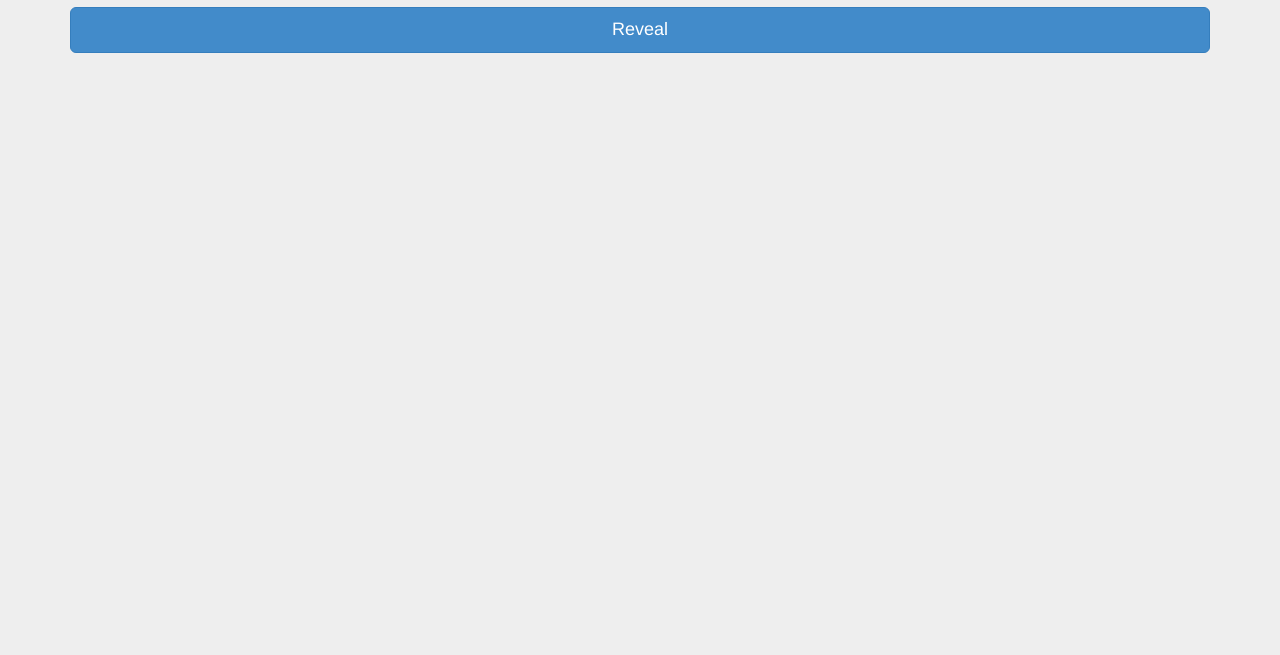
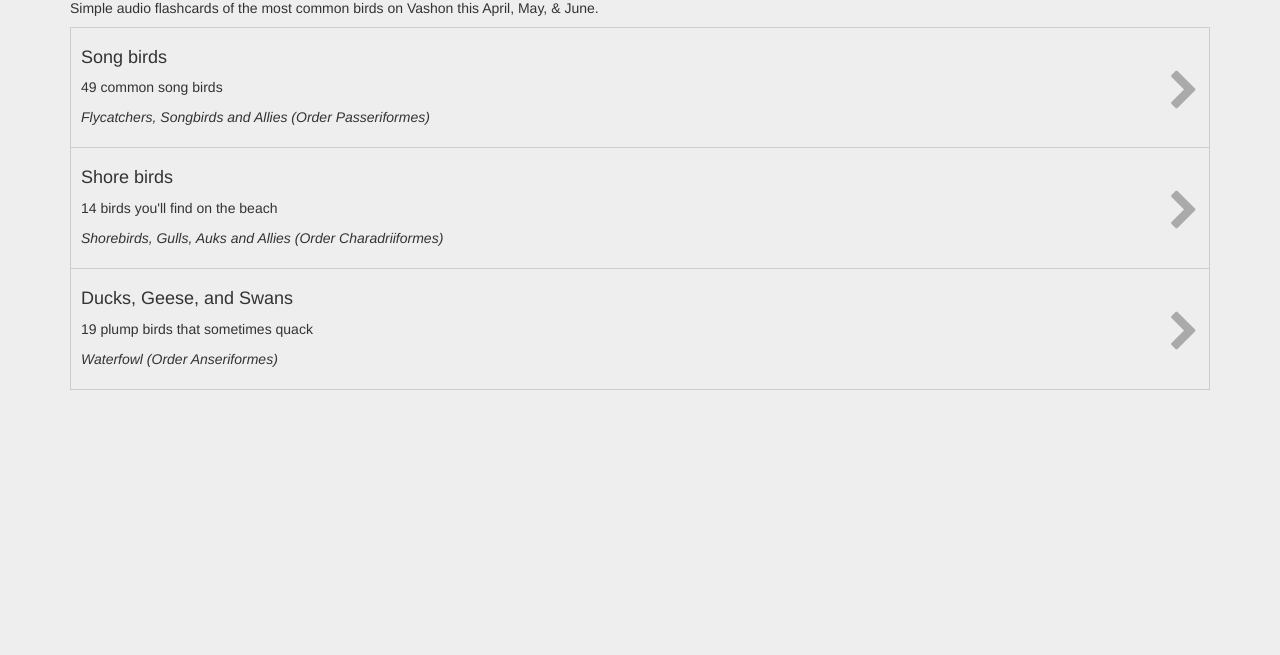
Before and after one commit to marcpare/birdcalls, a plain HTML site: page index.html in a window 1280 px wide. Shown: the part 145-800 px from the top of the page. Drawn offline with nearby package versions, Linux system fonts and the light colour scheme.

Commit message:
main menu and hook up 3 groups

```diff
--- a/index.html
+++ b/index.html
@@ -16,61 +16,58 @@
       <script src="https://oss.maxcdn.com/libs/respond.js/1.4.2/respond.min.js"></script>
     <![endif]-->
 
-      <script>
-
-      var calls = [
-      {
-        name: 'Pine Siskin',
-        song_url: 'http://www.birdweb.org/birdweb/sounds/PISI01.mp3',
-        image_url: 'http://www.birdweb.org/birdweb/images/pisi_rom1_x.jpg'
-      },
-      {
-        name: 'House Sparrow',
-        song_url: 'http://www.birdweb.org/birdweb/sounds/hosp1.mp3',
-        image_url: 'http://www.birdweb.org/birdweb/images/HOSP_m_lb.jpg'
-      },
-      {
-        name: 'American Goldfinch',
-        song_url: 'http://www.birdweb.org/birdweb/sounds/amgo1.mp3',
-        image_url: 'http://www.birdweb.org/birdweb/images/AMGO_tg.jpg'
-      },
-      {
-        name: 'Purple Finch',
-        song_url: 'http://www.birdweb.org/birdweb/sounds/PUFI01.mp3',
-        image_url: 'http://www.birdweb.org/birdweb/images/PUFI_jh.jpg'
-      },
-      {
-        name: 'House Finch',
-        image_url: 'http://www.birdweb.org/birdweb/images/HOFI_ad2_gth.jpg',
-        song_url: 'http://www.birdweb.org/birdweb/sounds/HOFI01.mp3'
-      },
-      {
-        name: 'Brown-headed Cowbird',
-        image_url: 'http://www.birdweb.org/birdweb/images/BHCO_jh.jpg',
-        song_url: 'http://www.birdweb.org/birdweb/sounds/BHCO01.mp3'
-      }
-      ];
-
-      </script>
+    <link href="//netdna.bootstrapcdn.com/font-awesome/4.0.3/css/font-awesome.css" rel="stylesheet">
 
       <style>
       body { padding-top: 20px; background-color: #eee;}
       .btn { margin-bottom: 20px;}
+      .main-menu { margin: 0; padding: 0;}
+      .main-menu-item {
+        cursor: pointer;
+        list-style-type: none;
+        border: 1px solid #ccc;
+        margin-top: -1px;
+        padding: 10px;
+        position: relative;
+      }
+      .main-menu-chevron {
+        position: absolute;
+        top: 35%;
+        right: 10px;
+        color: #aaa;
+      }
       </style>
   </head>
   <body>
     <div class="container" id="js-container"></div>
 
+    <script type="text/template" id="template-main-menu">
+      <h2>Learn</h2>
+      <h1>Vashon Bird Calls</h1>
+      <p>Simple audio flashcards of the most common birds on Vashon this April, May, &amp; June.</p>
+
+      <ul class="main-menu">
+        <% _.each(groups, function (group) { %>
+        <li class="main-menu-item" data-url=<%= group.url %>>
+          <h4><%= group.title %></h4>
+          <p><%= group.subtitle %></p>
+          <p><em><%= group.subtitle2 %></em></p>
+          <i class="fa fa-chevron-right main-menu-chevron fa-3x"></i>
+        </li>
+        <% }) %>
+      </ul>
+    </script>
+
     <script type="text/template" id="template-play">
-      <audio id="demo" src="<%= call.song_url %>"></audio>
+      <audio id="demo" src="<%= call.call %>"></audio>
       <button onclick="document.getElementById('demo').play()"  class="btn btn-primary btn-block btn-lg">Play the Audio</button>
       <button onclick="document.getElementById('demo').pause()" class="btn btn-primary btn-block btn-lg">Pause the Audio</button>
       <button type="button" class="btn btn-primary btn-block btn-lg" id="js-reveal">Reveal</button>
     </script>
 
     <script type="text/template" id="template-revealed">
-      <h1><%= call.name %></h1>
-      <p><img src="<%= call.image_url %>"></img></p>
+      <h1><%= call.common_name %></h1>
+      <p><img src="<%= _.first(call.images).src %>"></img></p>
       <button type="button" class="btn btn-primary btn-block btn-lg" id="js-next">Next</button>
     </script>
 
@@ -82,24 +79,19 @@
 
     <script>
 
-    $.ajax({
-      dataType: 'json',
-      url: 'data/anatidae.json',
-      success: function (data) {
-        console.log(data);
-      }
-    })
+    BC = {};
 
     var $el = $('#js-container');
     var playTemplate = _.template($('#template-play').html());
     var revealedTemplate = _.template($('#template-revealed').html());
+    var mainMenuTemplate = _.template($('#template-main-menu').html());
     var call;
     var nextCall = (function () {
       var i = 0, k;
       return function () {
-        do { k = _.random(calls.length-1); } while (k == i);
+        do { k = _.random(BC.calls.length-1); } while (k == i);
         i = k;
-        return calls[i];
+        return BC.calls[i];
       }
     }());
 
@@ -118,7 +110,45 @@
       });
     }
 
-    showPlay();
+    var showMainMenu = function () {
+      $el.html(mainMenuTemplate({
+        groups: [
+        {
+          title: 'Song birds',
+          subtitle: '49 common song birds',
+          subtitle2: 'Flycatchers, Songbirds and Allies (Order Passeriformes)',
+          url: 'data/passeriformes.json'
+        },
+        {
+          title: 'Shore birds',
+          subtitle: '14 birds you\'ll find on the beach',
+          subtitle2: 'Shorebirds, Gulls, Auks and Allies (Order Charadriiformes)',
+          url: 'data/charadriiformes.json'
+        },
+        {
+          title: 'Ducks, Geese, and Swans',
+          subtitle: '19 plump birds that sometimes quack',
+          subtitle2: 'Waterfowl (Order Anseriformes)',
+          url: 'data/anatidae.json'
+        }
+        ]
+      }));
+      $('.main-menu-item').on('click', function () {
+        var url = $(this).data('url');
+
+        $.ajax({
+          dataType: 'json',
+          url:  url,
+          success: function (birdCallData) {
+            BC.calls = birdCallData;
+            showPlay();
+          }
+        });
+      });
+    };
+
+    showMainMenu();
+
 
     </script>
 
```
Also changed, not shown: 1 other file.
